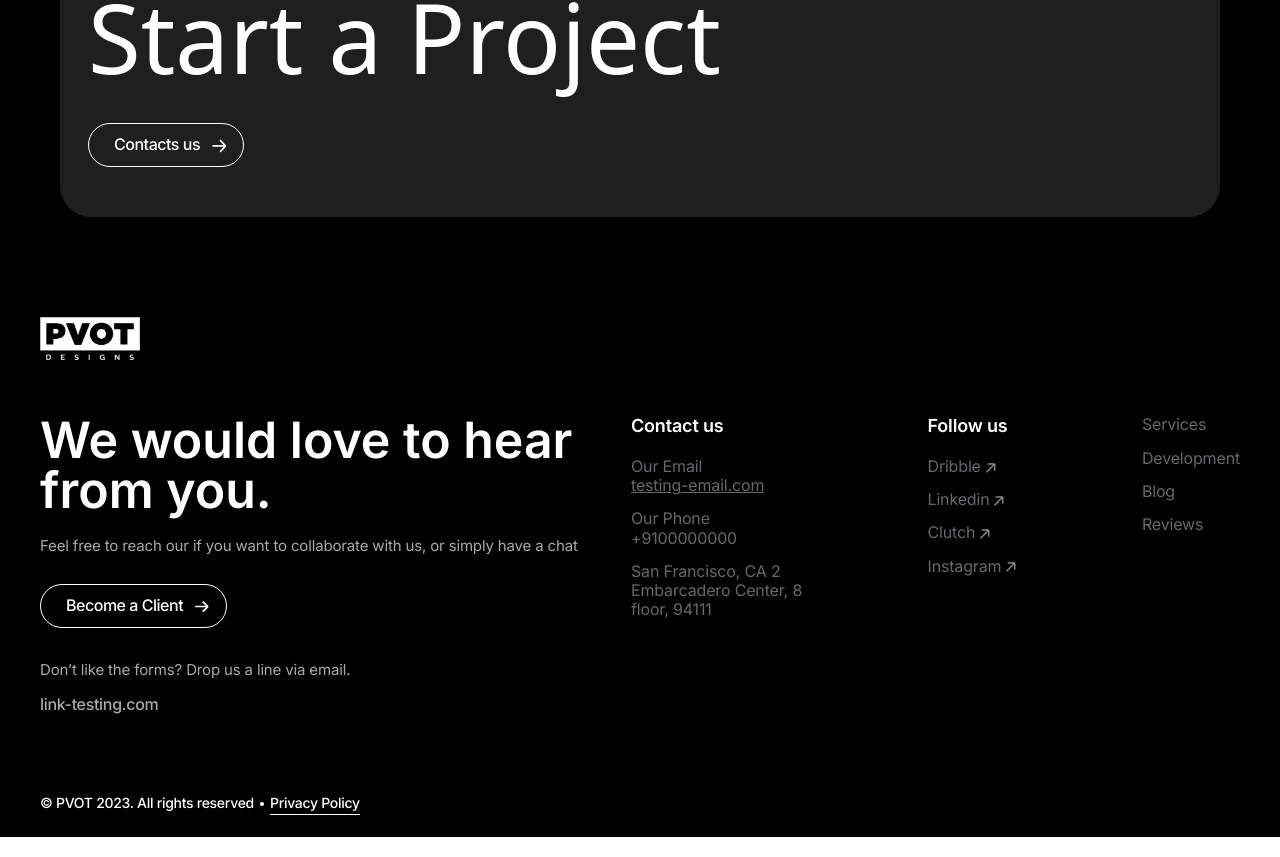
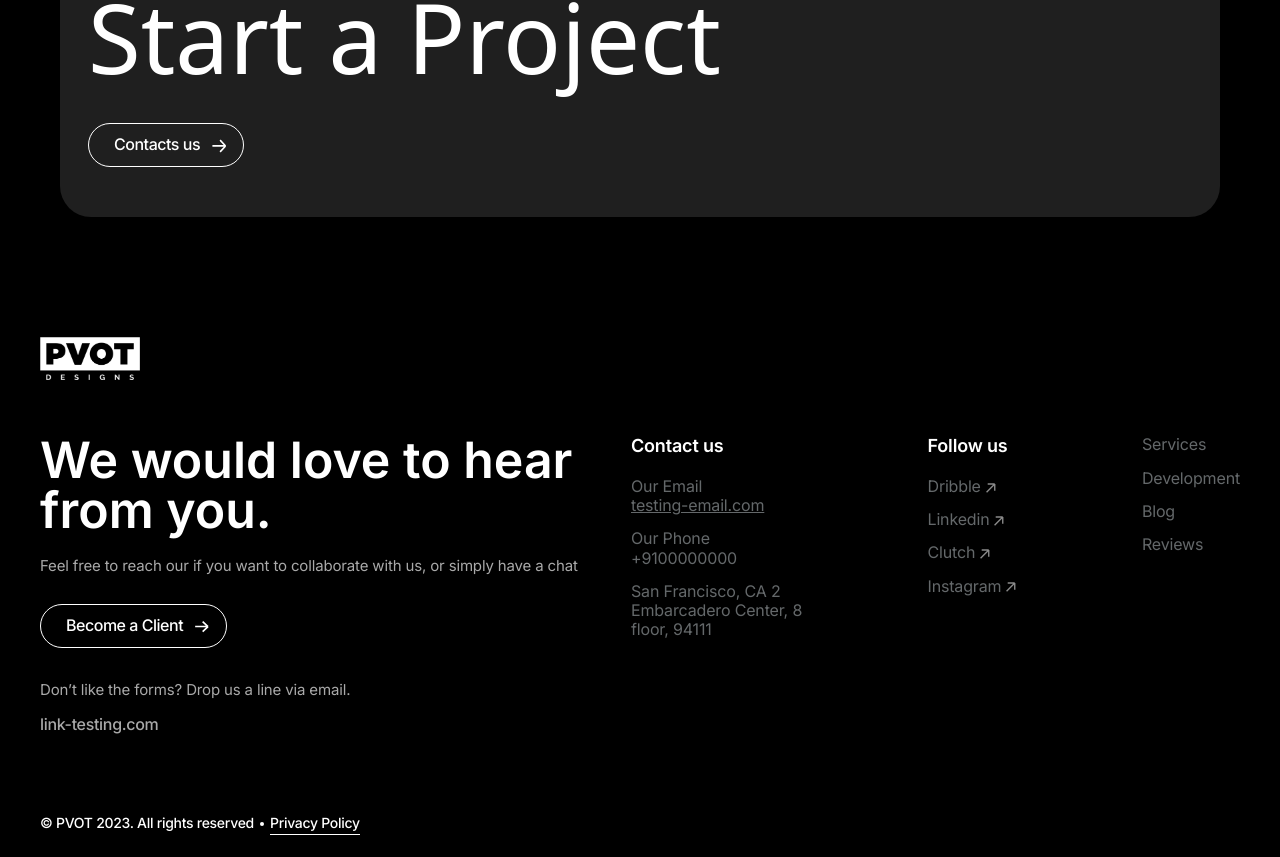
Before and after one commit to humbee-developers/PVOT, a React (Vite) app: page /career in a window 1280 px wide. Shown: the part 2733-3590 px from the top of the page. Built offline with nearby package versions, Linux system fonts and the light colour scheme.

Commit message:
05 first commit

```diff
--- a/src/components/footer/footer.css
+++ b/src/components/footer/footer.css
@@ -6,7 +6,7 @@
 }
 .footer {
   background-color: black;
-  padding-block: 40px 10px;
+  padding-block: 60px 10px;
 }
 .main-footer {
   margin-top: 55px;
```
